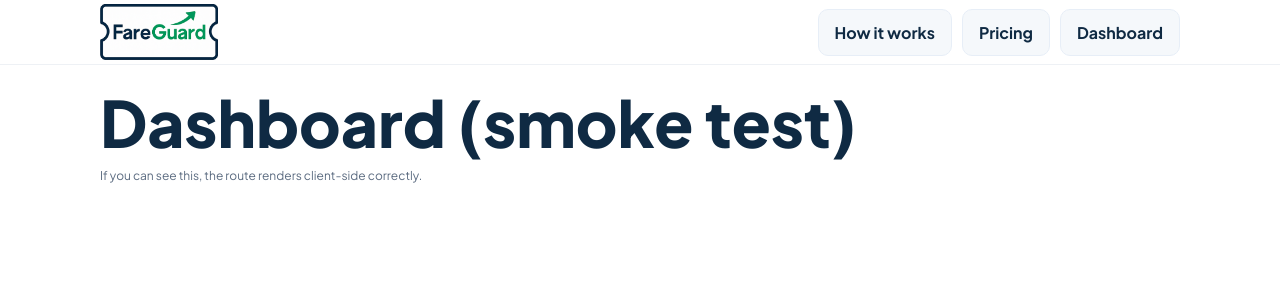
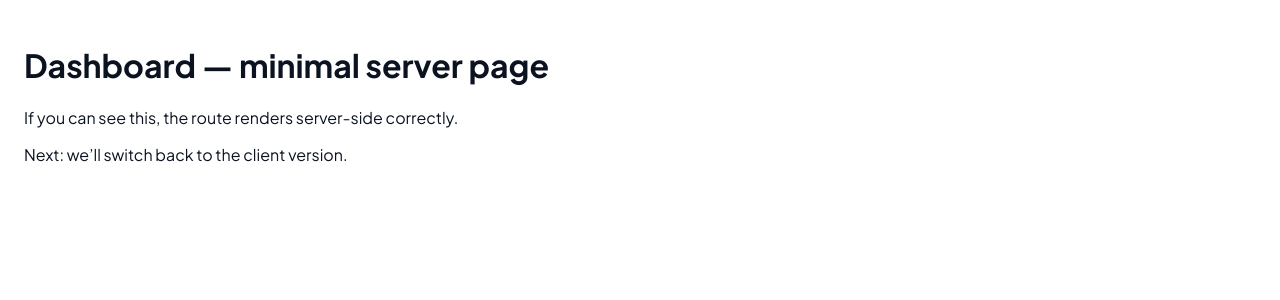
Before and after one commit to fareguard/fg-rail-pwa-starter, a Next.js app: page /dashboard in a window 1280 px wide. Shown: the top 300 px of the page. Built offline with nearby package versions, Linux system fonts and the light colour scheme.

Commit message:
Update page.tsx

```diff
--- a/app/(app)/dashboard/page.tsx
+++ b/app/(app)/dashboard/page.tsx
@@ -1,35 +1,14 @@
 // app/(app)/dashboard/page.tsx
-'use client';
-
-import Link from 'next/link';
-import Image from 'next/image';
-
 export const dynamic = 'force-dynamic';
-export const revalidate = false;
+export const revalidate = 0;
 export const fetchCache = 'force-no-store';
 
-export default function DashboardSmokeTest() {
+export default function DashboardMinimalServer() {
   return (
-    <>
-      <div className="nav">
-        <div className="container navInner">
-          <Link href="/" className="brand" style={{ display: 'flex', alignItems: 'center', gap: 8 }}>
-            <Image src="/media/logo.png" alt="FareGuard" width={140} height={28} priority />
-          </Link>
-          <div style={{ display: 'flex', gap: 10 }}>
-            <Link className="btn btnGhost" href="/how-it-works">How it works</Link>
-            <Link className="btn btnGhost" href="/pricing">Pricing</Link>
-            <Link className="btn btnGhost" href="/dashboard">Dashboard</Link>
-          </div>
-        </div>
-      </div>
-
-      <section className="section">
-        <div className="container">
-          <h1 className="h1" style={{ marginTop: 0 }}>Dashboard (smoke test)</h1>
-          <p className="small">If you can see this, the route renders client-side correctly.</p>
-        </div>
-      </section>
-    </>
+    <div style={{ padding: 24 }}>
+      <h1>Dashboard — minimal server page</h1>
+      <p>If you can see this, the route renders server-side correctly.</p>
+      <p>Next: we’ll switch back to the client version.</p>
+    </div>
   );
 }
```
